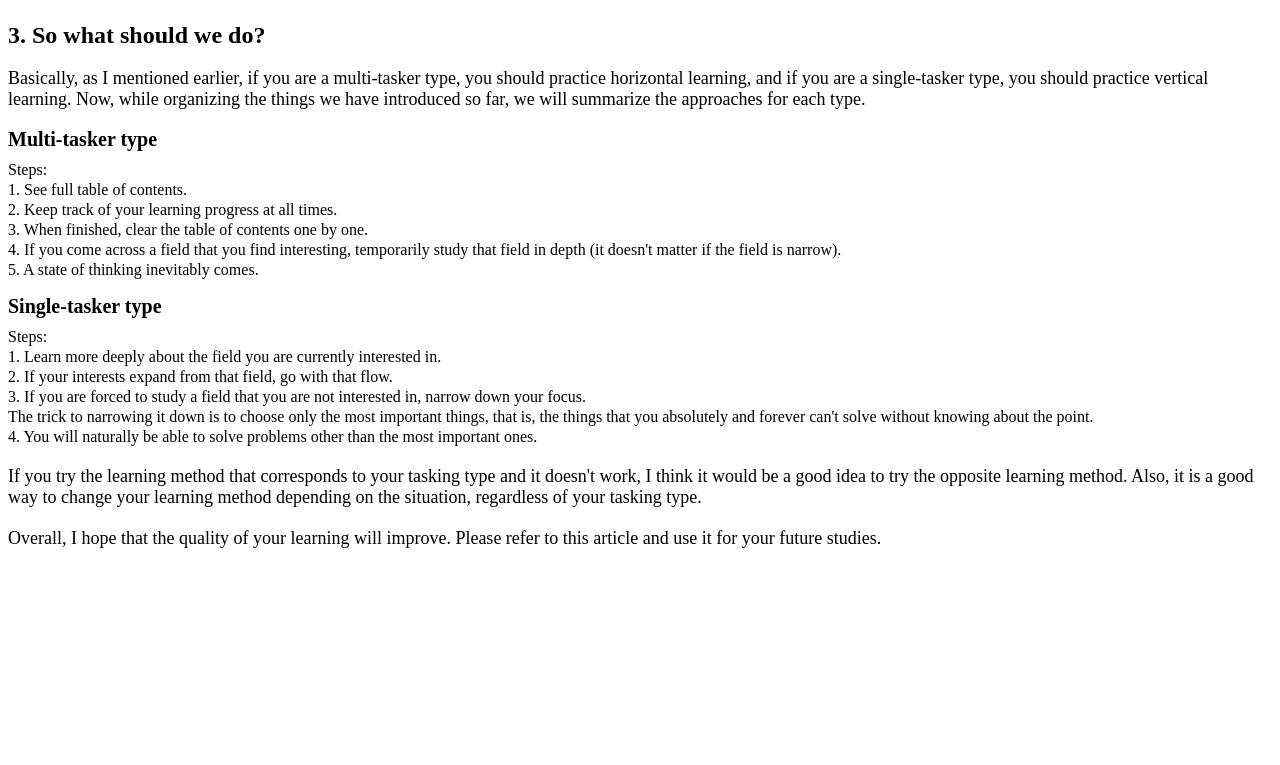
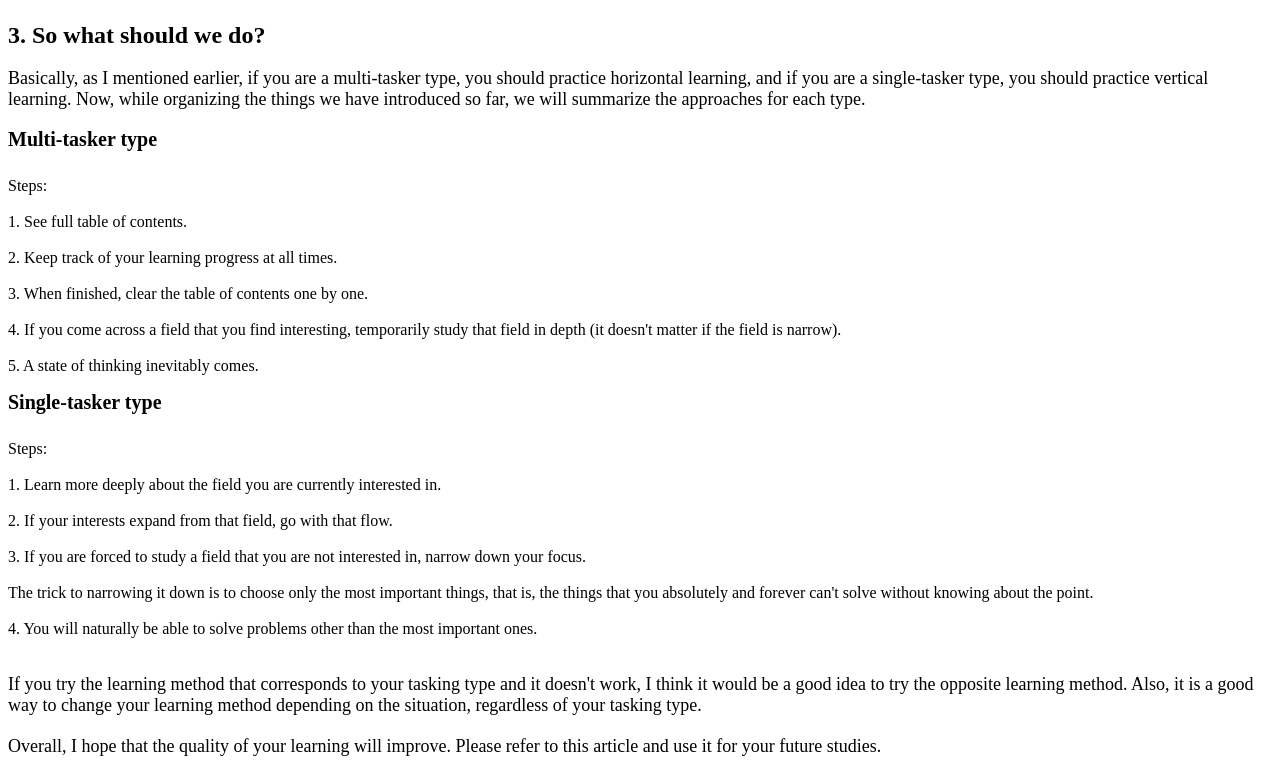
Before and after one commit to Akihito13k/Webpage_Article, a plain HTML site: page index2.html in a window 1280 px wide. Shown: the part 1413-2178 px from the top of the page. Before the commit the page ends 1970 px from the top, so only its background shows below. Drawn offline with Linux system fonts and the light colour scheme.

Commit message:
modify index2.html

```diff
--- a/index2.html
+++ b/index2.html
@@ -43,7 +43,7 @@
                   <li>
                     Purpose: Understand the whole aspect(s) and relationship
                   </li>
-                  <p></p>
+                  <p class="blank"></p>
                   <li>
                     Features: Multi-tasker have this innate ability, but the flood of knowledge causes panic. So, it is necessary to summarize it in a diagram and visualize the structure. Also, as your knowledge expands, you are more likely to discover areas of interest.
                   </li>
@@ -54,7 +54,7 @@
                   <li>
                       Purpose: Narrow down the field and dig deeper
                   </li>
-                  <p></p>
+                  <p class="blank"></p>
                   <li>
                       Features: Single-tasker have this innate ability, but it is not suitable for studying in order from the first page. That is why it is important to focus on quality over quantity and start learning in areas that interests you. In addition, this learning method is also the process by which academics is established.
                   </li>
@@ -68,21 +68,50 @@
           <p class="three">Basically, as I mentioned earlier, if you are a multi-tasker type, you should practice horizontal learning, and if you are a single-tasker type, you should practice vertical learning. Now, while organizing the things we have introduced so far, we will summarize the approaches for each type.
           </p>
           <b class="def">Multi-tasker type</b>
-              <div class="steps">Steps: </div>
-              <div class="space">1. See full table of contents.</div>
-              <div class="space">2. Keep track of your learning progress at all times.</div>
-              <div class="space">3. When finished, clear the table of contents one by one.</div>
-              <div class="space">4. If you come across a field that you find interesting, temporarily study that field in depth (it doesn't matter if the field is narrow).</div>
-              <div class="space">5. A state of thinking inevitably comes.
-              </div>
+              <p class="steps">Steps: </p>
+              <p class="space">
+                1. See full table of contents.
+              </p>
+              <p class="space">
+                2. Keep track of your learning progress at all times.
+              </p>
+              <p class="space">
+                3. When finished, clear the table of contents one by one.
+              </p>
+              <p class="space">
+                4. If you come across a field that you find interesting,
+                temporarily study that field in depth
+                (it doesn't matter if the field is narrow).
+              </p>
+              <p class="space">
+                5. A state of thinking inevitably comes.
+              </p>
           <p class="blank"></p>
           <b class="def">Single-tasker type</b>
-              <div class="steps">Steps: </div>
-              <div class="space">1. Learn more deeply about the field you are currently interested in.</div>
-              <div class="space">2. If your interests expand from that field, go with that flow.</div>
-              <div class="space">3. If you are forced to study a field that you are not interested in, narrow down your focus. </div>
-              <div class="space">The trick to narrowing it down is to choose only the most important things, that is, the things that you absolutely and forever can't solve without knowing about the point.</div>
-              <div class="space">4. You will naturally be able to solve problems other than the most important ones.</div>
-          <div class="last">If you try the learning method that corresponds to your tasking type and it doesn't work, I think it would be a good idea to try the opposite learning method. Also, it is a good way to change your learning method depending on the situation, regardless of your tasking type.</div>
-          <div class="last">Overall, I hope that the quality of your learning will improve. Please refer to this article and use it for your future studies.</div>
+              <p class="steps">Steps: </p>
+              <p class="space">
+                1. Learn more deeply about the field you are currently interested in.
+              </p>
+              <p class="space">
+                2. If your interests expand from that field, go with that flow.
+              </p>
+              <p class="space">
+                3. If you are forced to study a field that you are not interested in,
+                 narrow down your focus.
+              </p>
+              <p class="space">
+                The trick to narrowing it down is to choose only the most important things,
+                that is, the things that you absolutely and forever can't solve without knowing about the point.
+              </p>
+              <p class="space">
+                4. You will naturally be able to solve problems other than the most important ones.
+            </p>
+          <div class="last">
+            If you try the learning method that corresponds to your tasking type and it doesn't work,
+            I think it would be a good idea to try the opposite learning method.
+            Also, it is a good way to change your learning method depending on the situation,
+            regardless of your tasking type.</div>
+          <div class="last">
+            Overall, I hope that the quality of your learning will improve.
+            Please refer to this article and use it for your future studies.</div>
 </body>
```
